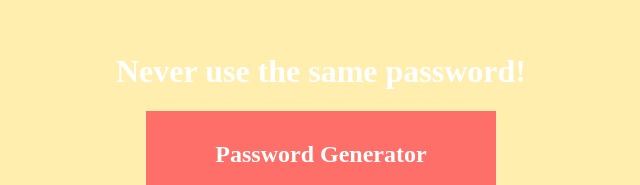
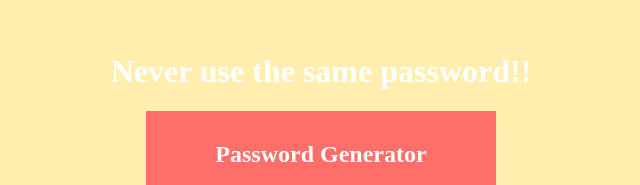
Before and after one commit to hudaiban/Password-Generator, a plain HTML site: page index.html in a window 1280 px wide. Shown: the part 136-321 px from the top of the page, 319-959 px from the left. Drawn offline with Linux system fonts and the light colour scheme; a web font is replaced by a local one.

Commit message:
Update index.html

```diff
--- a/index.html
+++ b/index.html
@@ -16,7 +16,7 @@
     <title>Password Generator</title>
   </head>
   <body>
-	<h1> Never use the same password! </h1>
+	<h1> Never use the same password!! </h1>
     <div class="container">
       <h2>Password Generator</h2>
       <div class="result-container">
```
